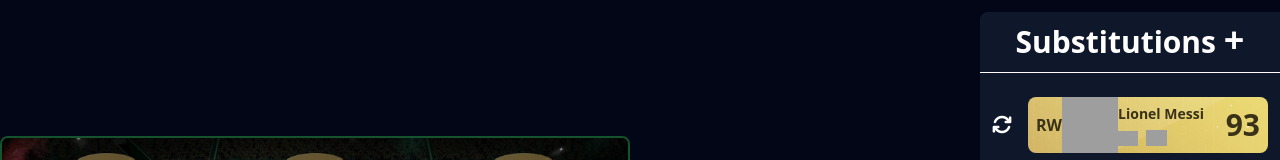
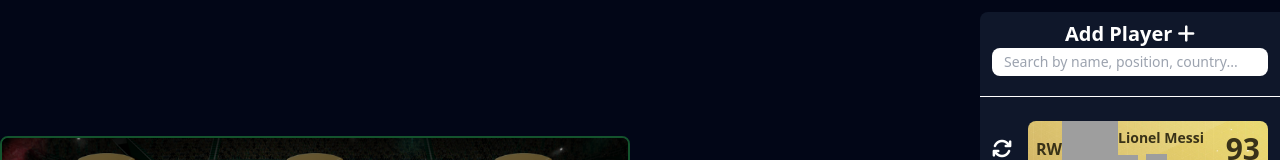
Before and after one commit to ilyassan/fut-app, a website: page src/index.html in a window 1280 px wide. Shown: the top 160 px of the page. Drawn offline with nearby package versions, Linux system fonts and the light colour scheme; grey boxes are pictures that could not be loaded.

Commit message:
#32 Create the UI of the filter part in the substitutions sidebar.

```diff
--- a/src/index.html
+++ b/src/index.html
@@ -104,8 +104,10 @@
             </div>
         </div>
         <div class="bg-slate-900 w-[300px] h-[55vh] lg:h-[95vh] rounded-s-lg overflow-scroll no-scrollbar">
-            <h1 class="text-white text-3xl text-center mt-2 pb-3 border-b border-white font-semibold">Substitutions <span id="show-form-btn" class="text-4xl cursor-pointer">+</span></h1>
-
+            <div class="px-3 mt-2 pb-3 border-b border-white">
+                <h1 class="text-white text-xl text-center font-semibold">Add Player <span id="show-form-btn" class="text-xl ml-2 cursor-pointer"><i class="fa fa-plus"></i></span></h1>
+                <input class="w-full px-3 py-1 rounded-lg text-sm mt-3 mb-2 outline-none" type="text" name="search" id="search-player" placeholder="Search by name, position, country...">
+            </div>
             <div id="substitutions" class="flex flex-col gap-6 px-3 mt-6">
 
             </div>
```
